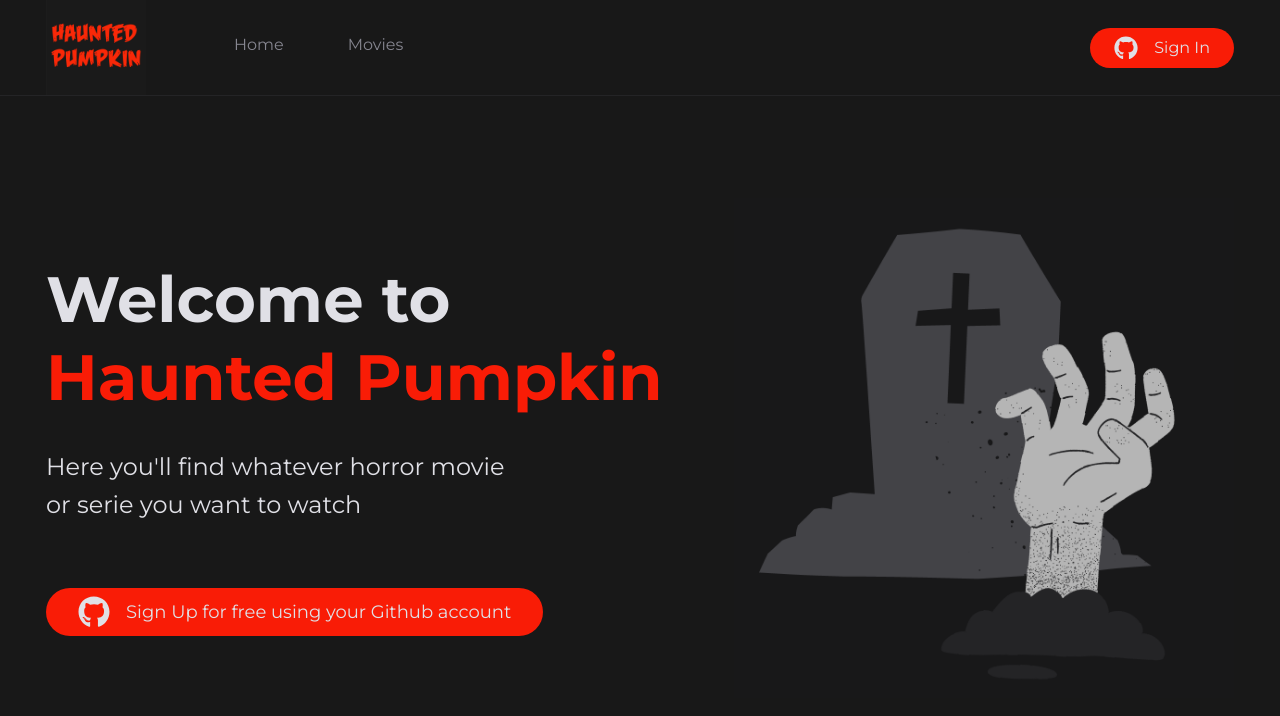
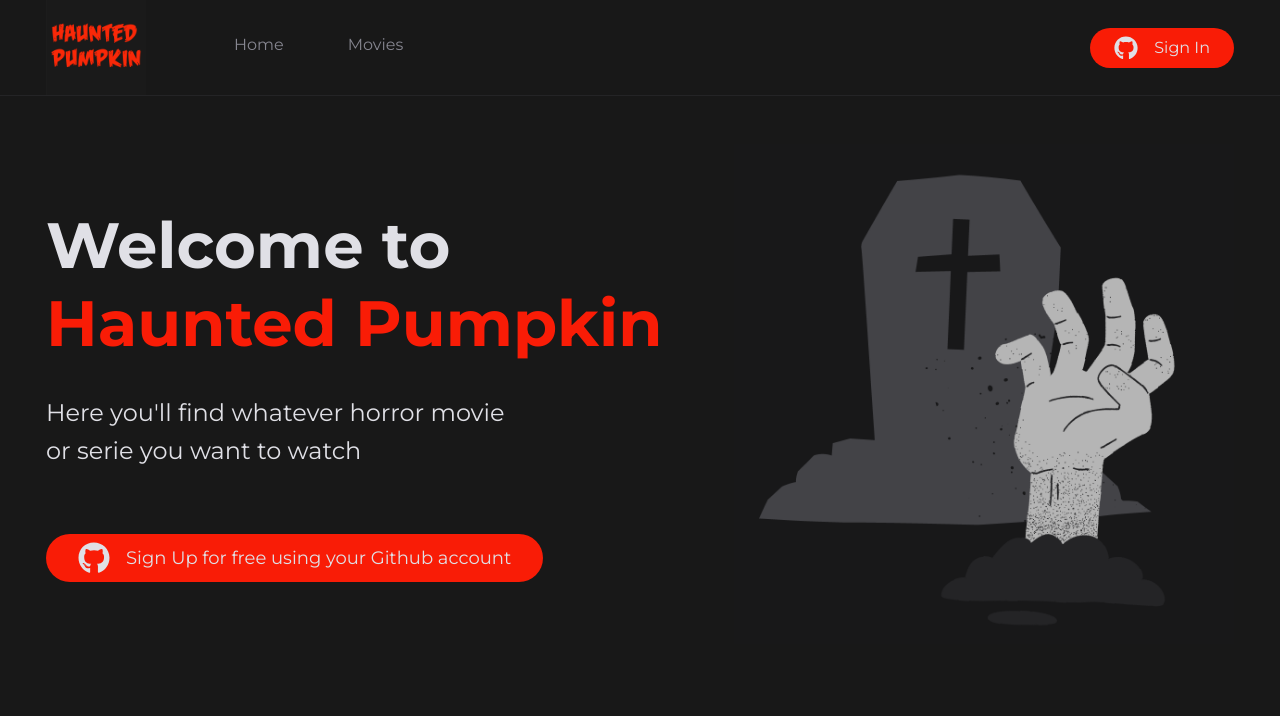
Before and after one commit to pedroalbertoveber/haunted-pumpkin, a Next.js app: page / in a window 1280 px wide. Shown: the top 716 px of the page. Built offline with nearby package versions, Linux system fonts and the light colour scheme.

Commit message:
Fix: Refactored Home page

```diff
--- /dev/null
+++ b/src/components/Banner/index.tsx
@@ -0,0 +1,24 @@
+import { BannerContainer, ContentContainer, ImageContainer } from './styles'
+import { SignUpButton } from '../SignUpButton'
+import Image from 'next/image'
+import Img from '../../assets/img/WelcomeImage.png'
+
+export function Banner() {
+  return (
+    <BannerContainer>
+      <ContentContainer>
+        <h1>
+          Welcome to <strong>Haunted Pumpkin</strong>
+        </h1>
+        <p>
+          Here you{"'"}ll find whatever horror movie <br /> or serie you want to
+          watch
+        </p>
+        <SignUpButton />
+      </ContentContainer>
+      <ImageContainer>
+        <Image src={Img} width={500} alt={''} />
+      </ImageContainer>
+    </BannerContainer>
+  )
+}
--- /dev/null
+++ b/src/components/Banner/styles.ts
@@ -0,0 +1,37 @@
+import { styled } from '@/styles'
+
+export const BannerContainer = styled('section', {
+  width: '100%',
+  display: 'flex',
+  marginTop: '6rem',
+})
+
+export const ImageContainer = styled('div', {
+  display: 'flex',
+  alignItems: 'center',
+  justifyContent: 'center',
+})
+
+export const ContentContainer = styled('div', {
+  display: 'flex',
+  flexDirection: 'column',
+  alignItems: 'flex-start',
+  justifyContent: 'center',
+
+  h1: {
+    fontSize: '$4xl',
+    strong: {
+      color: '$red-500',
+    },
+    marginBottom: '2rem',
+  },
+
+  p: {
+    fontSize: '$xl',
+    lineHeight: 1.6,
+  },
+
+  button: {
+    marginTop: '4rem',
+  },
+})
--- a/src/pages/index.tsx
+++ b/src/pages/index.tsx
@@ -1,12 +1,6 @@
-import { SignUpButton } from '@/components/SignUpButton'
-import {
-  ContentContainer,
-  HomeContainer,
-  ImageContainer,
-} from '@/styles/pages/home'
+import { Banner } from '@/components/Banner'
+import { HomeContainer } from '@/styles/pages/home'
 import Head from 'next/head'
-import Image from 'next/image'
-import Img from '../assets/img/WelcomeImage.png'
 
 export default function Home() {
   return (
@@ -15,19 +9,7 @@ export default function Home() {
         <title>Haunted Pumpkin | Home</title>
       </Head>
       <HomeContainer>
-        <ContentContainer>
-          <h1>
-            Welcome to <strong>Haunted Pumpkin</strong>
-          </h1>
-          <p>
-            Here you{"'"}ll find whatever horror movie <br /> or serie you want
-            to watch
-          </p>
-          <SignUpButton />
-        </ContentContainer>
-        <ImageContainer>
-          <Image src={Img} width={500} alt={''} />
-        </ImageContainer>
+        <Banner />
       </HomeContainer>
     </>
   )
--- a/src/styles/pages/home.ts
+++ b/src/styles/pages/home.ts
@@ -5,38 +5,5 @@ export const HomeContainer = styled('main', {
   maxWidth: 1220,
   margin: '0 auto',
   minHeight: 'calc(100vh - 6rem)',
-
-  display: 'flex',
   padding: '3rem 1rem',
-  marginTop: '6rem',
 })
-
-export const ImageContainer = styled('div', {
-  display: 'flex',
-  alignItems: 'center',
-  justifyContent: 'center',
-})
-
-export const ContentContainer = styled('div', {
-  display: 'flex',
-  flexDirection: 'column',
-  alignItems: 'flex-start',
-  justifyContent: 'center',
-
-  h1: {
-    fontSize: '$4xl',
-    strong: {
-      color: '$red-500',
-    },
-    marginBottom: '2rem',
-  },
-
-  p: {
-    fontSize: '$xl',
-    lineHeight: 1.6,
-  },
-
-  button: {
-    marginTop: '4rem',
-  },
-})
```
